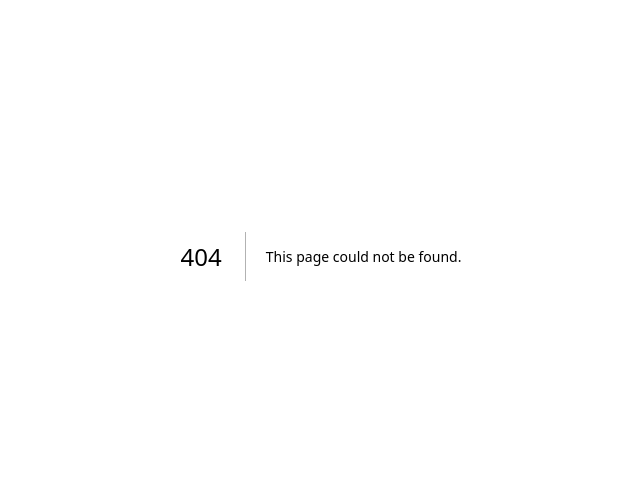
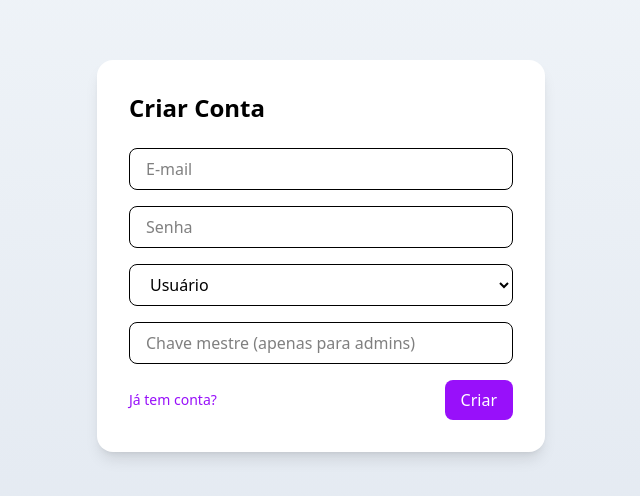
Before and after one commit to Kzovsky/giftcards-audio, a Next.js app in the folder frontend/: page /register in a window 1280 px wide. Before the commit this address had no page. Shown: the part 144-640 px from the top of the page, without its empty margins (319-959 px from the left). Built offline with nearby package versions, Linux system fonts and the light colour scheme; no server answers.

Commit message:
feat.: login usuário final

```diff
--- /dev/null
+++ b/frontend/src/app/login/page.tsx
@@ -0,0 +1,87 @@
+"use client";
+
+import React, { useState } from "react";
+
+export default function LoginPage() {
+	const [email, setEmail] = useState("");
+	const [password, setPassword] = useState("");
+	const [loading, setLoading] = useState(false);
+	const [message, setMessage] = useState<string | null>(null);
+
+	const API_URL = process.env.NEXT_PUBLIC_API_URL || "http://localhost:4000";
+
+	const handleSubmit = async (e: React.FormEvent) => {
+		e.preventDefault();
+		setLoading(true);
+		setMessage(null);
+
+		try {
+			const res = await fetch(`${API_URL}/api/auth/login`, {
+				method: "POST",
+				headers: { "Content-Type": "application/json" },
+				body: JSON.stringify({ email, password }),
+			});
+
+			const data = await res.json();
+
+			if (!res.ok) {
+				setMessage(data.error || "Erro ao fazer login");
+			} else {
+				if (data.token) {
+					localStorage.setItem("token", data.token);
+					setMessage("✅ Logado com sucesso");
+				} else {
+					setMessage("Login bem-sucedido");
+				}
+			}
+		} catch (err) {
+			console.error(err);
+			setMessage("Erro de conexão com o servidor");
+		} finally {
+			setLoading(false);
+		}
+	};
+
+	return (
+		<div className="min-h-screen flex items-center justify-center bg-gradient-to-b from-slate-100 to-slate-200">
+			<div className="bg-white p-8 rounded-2xl shadow-lg w-full max-w-md">
+				<h2 className="text-2xl font-bold mb-6">Entrar</h2>
+
+				<form onSubmit={handleSubmit} className="space-y-4">
+					<input
+						type="email"
+						placeholder="E-mail"
+						className="w-full px-4 py-2 border rounded-lg"
+						value={email}
+						onChange={(e) => setEmail(e.target.value)}
+						required
+					/>
+
+					<input
+						type="password"
+						placeholder="Senha"
+						className="w-full px-4 py-2 border rounded-lg"
+						value={password}
+						onChange={(e) => setPassword(e.target.value)}
+						required
+					/>
+
+					<div className="flex items-center justify-between">
+						<a href="/register" className="text-sm text-purple-600 hover:underline">
+							Criar conta
+						</a>
+						<button
+							type="submit"
+							disabled={loading}
+							className="bg-purple-600 text-white px-4 py-2 rounded-lg disabled:opacity-60"
+						>
+							{loading ? "Carregando..." : "Entrar"}
+						</button>
+					</div>
+				</form>
+
+				{message && <div className="mt-4 text-center">{message}</div>}
+			</div>
+		</div>
+	);
+}
--- a/frontend/src/app/page.tsx
+++ b/frontend/src/app/page.tsx
@@ -123,6 +123,10 @@ export default function GiftCardStore() {
               >
                 Contato
               </a>
+              <div className="flex items-center gap-4">
+                <a href="/login" className="text-gray-700 hover:text-purple-600 font-medium">
+                  Entrar
+                </a>
                 <button className="relative">
                   <ShoppingCart className="w-6 h-6 text-gray-700 hover:text-purple-600 transition-colors" />
                   {cart.length > 0 && (
@@ -131,6 +135,7 @@ export default function GiftCardStore() {
                     </span>
                   )}
                 </button>
+              </div>
             </nav>
 
             <button
@@ -164,6 +169,7 @@ export default function GiftCardStore() {
               >
                 Contato
               </a>
+              <a href="/login" className="block text-gray-700 hover:text-purple-600 font-medium">Entrar</a>
             </div>
           </div>
         )}
--- /dev/null
+++ b/frontend/src/app/register/page.tsx
@@ -0,0 +1,105 @@
+"use client";
+
+import React, { useState } from "react";
+
+export default function RegisterPage() {
+	const [email, setEmail] = useState("");
+	const [password, setPassword] = useState("");
+	const [role, setRole] = useState("user");
+	const [masterKey, setMasterKey] = useState("");
+	const [loading, setLoading] = useState(false);
+	const [message, setMessage] = useState<string | null>(null);
+
+	const API_URL = process.env.NEXT_PUBLIC_API_URL || "http://localhost:4000";
+
+	const handleSubmit = async (e: React.FormEvent) => {
+		e.preventDefault();
+		setLoading(true);
+		setMessage(null);
+
+		try {
+			const res = await fetch(`${API_URL}/api/auth/register`, {
+				method: "POST",
+				headers: { "Content-Type": "application/json" },
+				body: JSON.stringify({ email, password, role, masterKey }),
+			});
+
+			const data = await res.json();
+
+			if (!res.ok) {
+				setMessage(data.error || "Erro ao criar usuário");
+			} else {
+				setMessage("✅ Usuário criado com sucesso!");
+				setEmail("");
+				setPassword("");
+				setMasterKey("");
+				setRole("user");
+			}
+		} catch (err) {
+			console.error(err);
+			setMessage("Erro de conexão com o servidor");
+		} finally {
+			setLoading(false);
+		}
+	};
+
+	return (
+		<div className="min-h-screen flex items-center justify-center bg-gradient-to-b from-slate-100 to-slate-200">
+			<div className="bg-white p-8 rounded-2xl shadow-lg w-full max-w-md">
+				<h2 className="text-2xl font-bold mb-6">Criar Conta</h2>
+
+				<form onSubmit={handleSubmit} className="space-y-4">
+					<input
+						type="email"
+						placeholder="E-mail"
+						className="w-full px-4 py-2 border rounded-lg"
+						value={email}
+						onChange={(e) => setEmail(e.target.value)}
+						required
+					/>
+
+					<input
+						type="password"
+						placeholder="Senha"
+						className="w-full px-4 py-2 border rounded-lg"
+						value={password}
+						onChange={(e) => setPassword(e.target.value)}
+						required
+					/>
+
+					<select
+						value={role}
+						onChange={(e) => setRole(e.target.value)}
+						className="w-full px-4 py-2 border rounded-lg"
+					>
+						<option value="user">Usuário</option>
+						<option value="admin">Administrador</option>
+					</select>
+
+					<input
+						type="password"
+						placeholder="Chave mestre (apenas para admins)"
+						className="w-full px-4 py-2 border rounded-lg"
+						value={masterKey}
+						onChange={(e) => setMasterKey(e.target.value)}
+					/>
+
+					<div className="flex items-center justify-between">
+						<a href="/login" className="text-sm text-purple-600 hover:underline">
+							Já tem conta?
+						</a>
+						<button
+							type="submit"
+							disabled={loading}
+							className="bg-purple-600 text-white px-4 py-2 rounded-lg disabled:opacity-60"
+						>
+							{loading ? "Carregando..." : "Criar"}
+						</button>
+					</div>
+				</form>
+
+				{message && <div className="mt-4 text-center">{message}</div>}
+			</div>
+		</div>
+	);
+}
```
Lines whose indentation alone changed are shown as unchanged.
